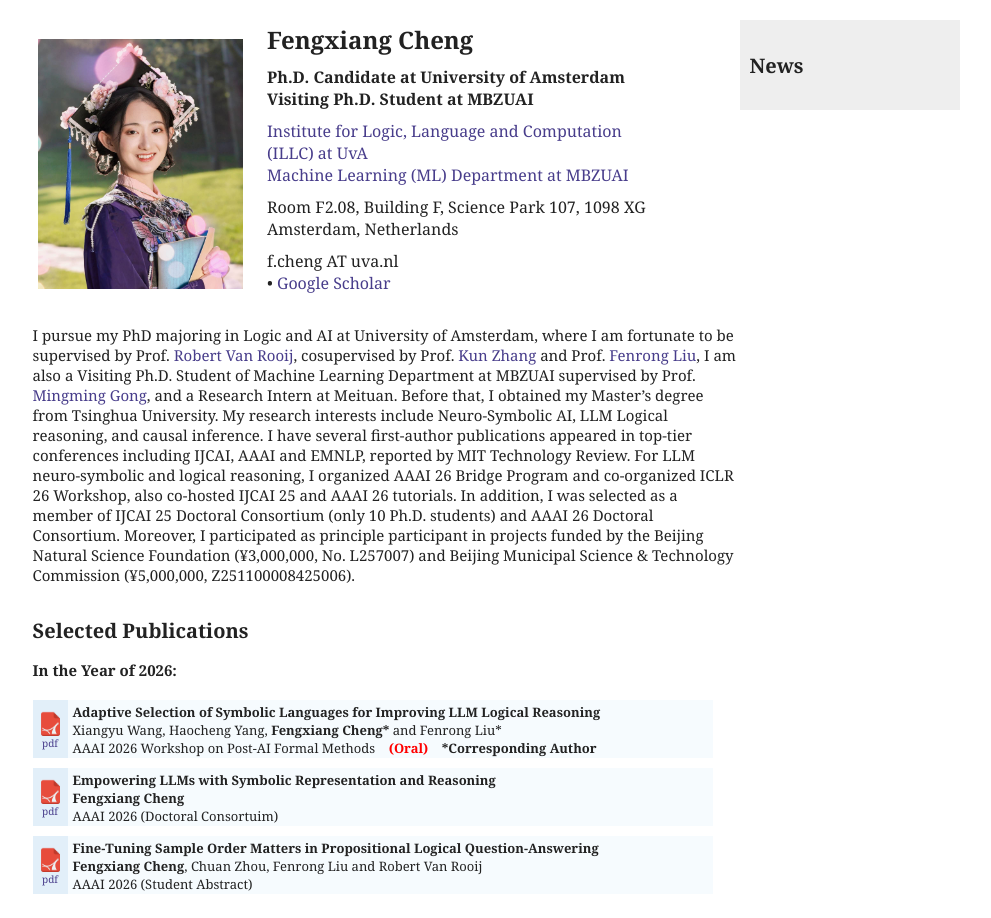
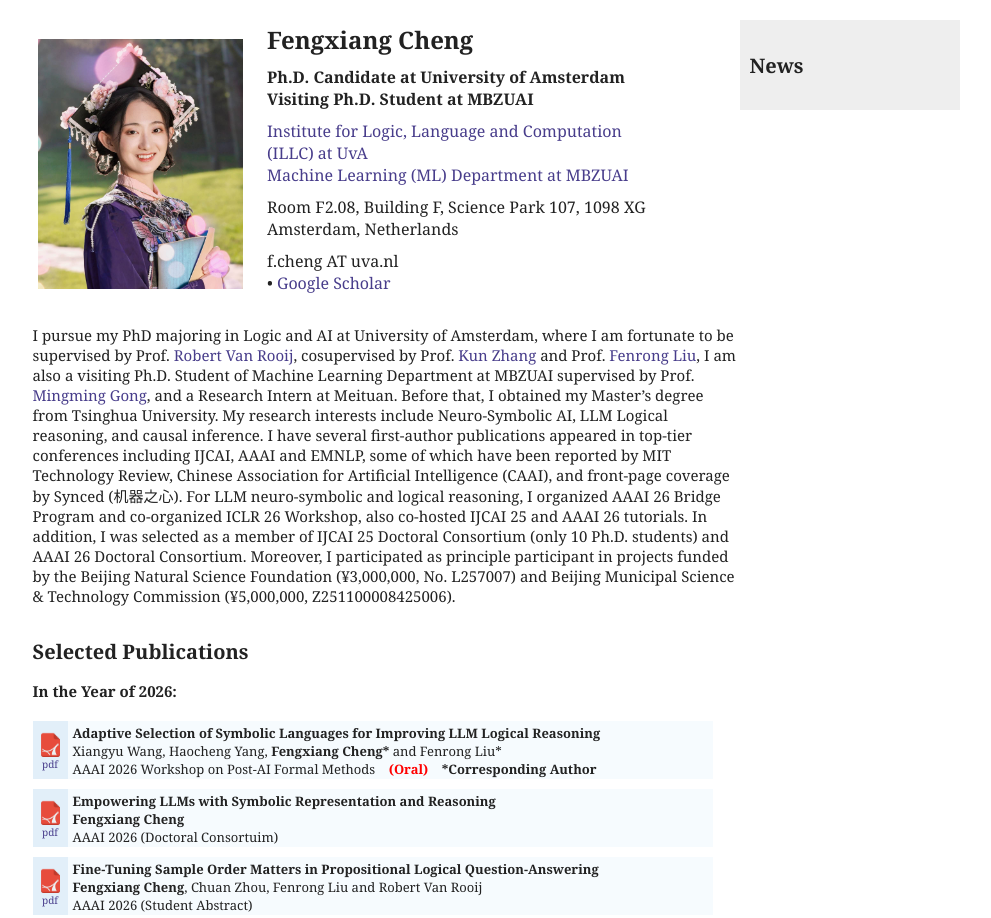
Before and after one commit to fengxiang-cheng/fengxiang-cheng.github.io, a plain HTML site: page index.html in a window 1280 px wide. Shown: the top 918 px of the page, without its empty margins (144-1135 px from the left). Drawn offline with Linux system fonts and the light colour scheme.

Commit message:
Update index.html

```diff
--- a/index.html
+++ b/index.html
@@ -68,7 +68,7 @@ f.cheng AT uva.nl</a><br>
 </tbody></table>
 
 <div style="margin-top:20px;">
-I pursue my PhD majoring in Logic and AI at University of Amsterdam, where I am fortunate to be supervised by Prof. <a href="https://staff.fnwi.uva.nl/r.a.m.vanrooij">Robert Van Rooij</a>, cosupervised by Prof. <a href="https://www.andrew.cmu.edu/user/kunz1/index.html">Kun Zhang</a> and Prof. <a href="https://www.fenrong.net">Fenrong Liu</a>, I am also a Visiting Ph.D. Student of Machine Learning Department at MBZUAI supervised by Prof. <a href="https://mingming-gong.github.io/">Mingming Gong</a>, and a Research Intern at Meituan. Before that, I obtained my Master’s degree from Tsinghua University. My research interests include Neuro-Symbolic AI, LLM Logical reasoning, and causal inference. I have several first-author publications appeared in top-tier conferences including IJCAI, AAAI and EMNLP, reported by MIT Technology Review. For LLM neuro-symbolic and logical reasoning, I organized AAAI 26 Bridge Program and co-organized ICLR 26 Workshop, also co-hosted IJCAI 25 and AAAI 26 tutorials. In addition, I was selected as a member of IJCAI 25 Doctoral Consortium (only 10 Ph.D. students) and AAAI 26 Doctoral Consortium. Moreover, I participated as principle participant in projects funded by the Beijing Natural Science Foundation (¥3,000,000, No. L257007) and Beijing Municipal Science & Technology Commission (¥5,000,000, Z251100008425006).
+I pursue my PhD majoring in Logic and AI at University of Amsterdam, where I am fortunate to be supervised by Prof. <a href="https://staff.fnwi.uva.nl/r.a.m.vanrooij">Robert Van Rooij</a>, cosupervised by Prof. <a href="https://www.andrew.cmu.edu/user/kunz1/index.html">Kun Zhang</a> and Prof. <a href="https://www.fenrong.net">Fenrong Liu</a>, I am also a visiting Ph.D. Student of Machine Learning Department at MBZUAI supervised by Prof. <a href="https://mingming-gong.github.io/">Mingming Gong</a>, and a Research Intern at Meituan. Before that, I obtained my Master’s degree from Tsinghua University. My research interests include Neuro-Symbolic AI, LLM Logical reasoning, and causal inference. I have several first-author publications appeared in top-tier conferences including IJCAI, AAAI and EMNLP, some of which have been reported by MIT Technology Review, Chinese Association for Artificial Intelligence (CAAI), and front-page coverage by Synced (机器之心). For LLM neuro-symbolic and logical reasoning, I organized AAAI 26 Bridge Program and co-organized ICLR 26 Workshop, also co-hosted IJCAI 25 and AAAI 26 tutorials. In addition, I was selected as a member of IJCAI 25 Doctoral Consortium (only 10 Ph.D. students) and AAAI 26 Doctoral Consortium. Moreover, I participated as principle participant in projects funded by the Beijing Natural Science Foundation (¥3,000,000, No. L257007) and Beijing Municipal Science & Technology Commission (¥5,000,000, Z251100008425006).
 <!-- =======================================================================!-->
 
 
```
